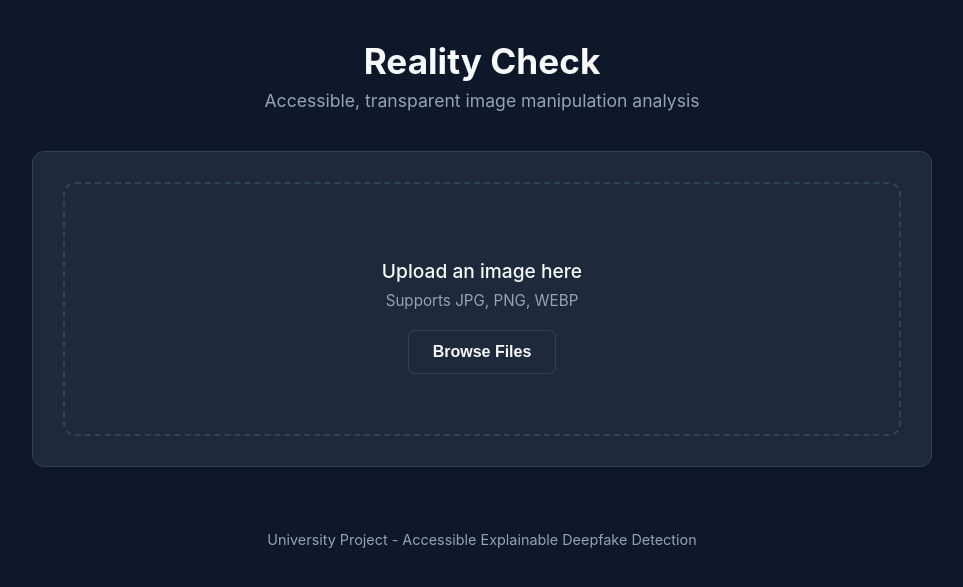
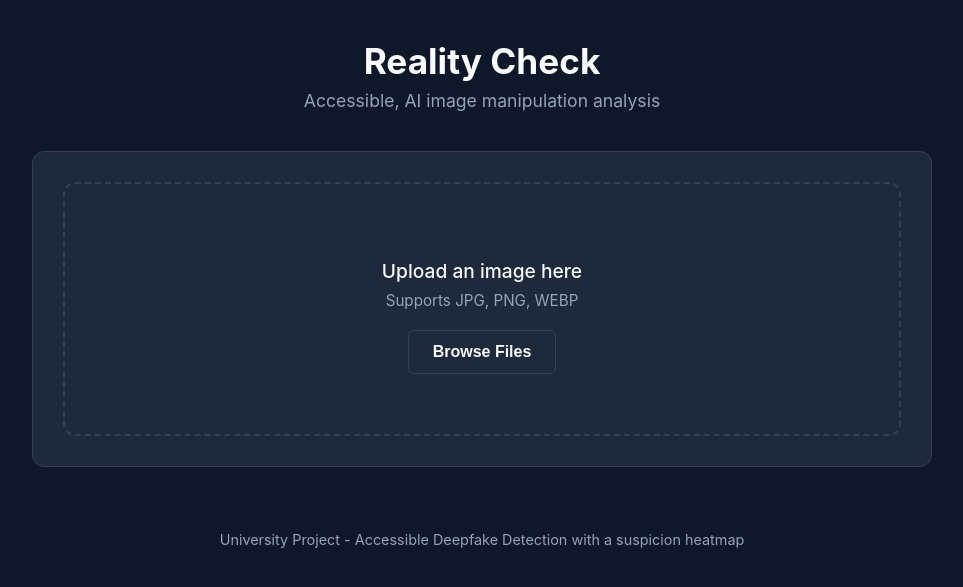
Before and after one commit to JosephD980/Deepfake-Detector, a Flask app: page / in a window 1280 px wide. Shown: the top 587 px of the page, without its empty margins (158-1121 px from the left). Run offline with Flask 3, Linux system fonts and the light colour scheme.

Commit message:
working just finalising html

```diff
--- a/templates/index.html
+++ b/templates/index.html
@@ -279,7 +279,7 @@
   <div class="container">
     <header>
       <h1>Reality Check</h1>
-      <p>Accessible, transparent image manipulation analysis</p>
+      <p>Accessible, AI image manipulation analysis</p>
     </header>
 
     <main>
@@ -305,7 +305,7 @@
 
       <div id="loader" class="loader card">
         <h2>Analyzing Image...</h2>
-        <p style="margin-top: 10px;">Generating classification and explainability heatmaps</p>
+        <p style="margin-top: 10px;">Generating classification and heatmaps</p>
       </div>
 
       <div id="results" class="card">
@@ -352,14 +352,14 @@
         </div>
 
         <div class="actions">
-          <button class="btn btn-secondary" onclick="resetApp()">Upload Another Image</button>
-          <button class="btn" onclick="downloadResults()">Download Report</button>
+          <button class="btn btn-secondary" onclick="resetApp()">Upload New Image</button>
+          <button class="btn" onclick="downloadResults()">Download Results</button>
         </div>
       </div>
     </main>
 
     <footer>
-      University Project - Accessible Explainable Deepfake Detection
+      University Project - Accessible Deepfake Detection with a suspicion heatmap
     </footer>
   </div>
 
```
